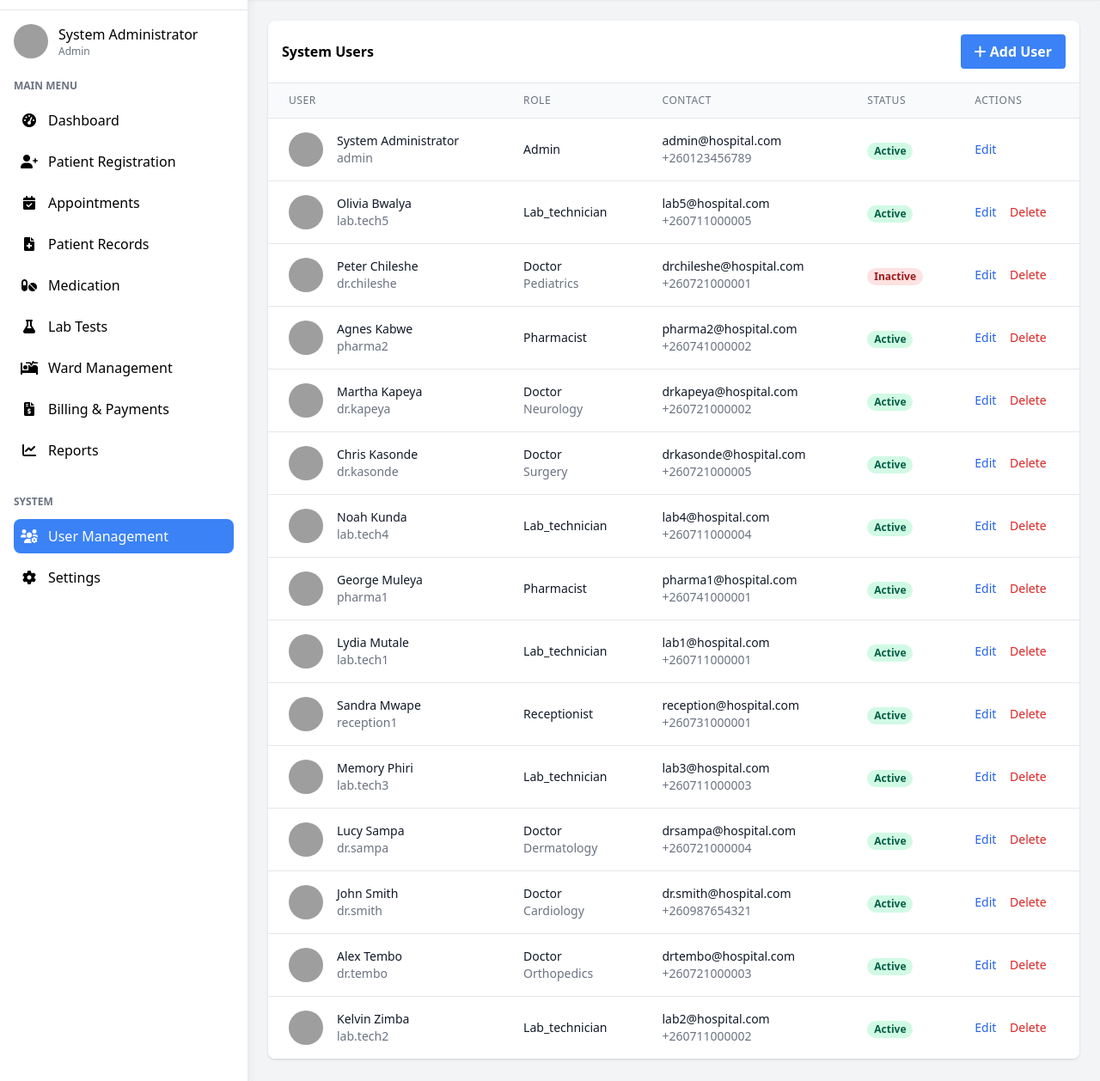
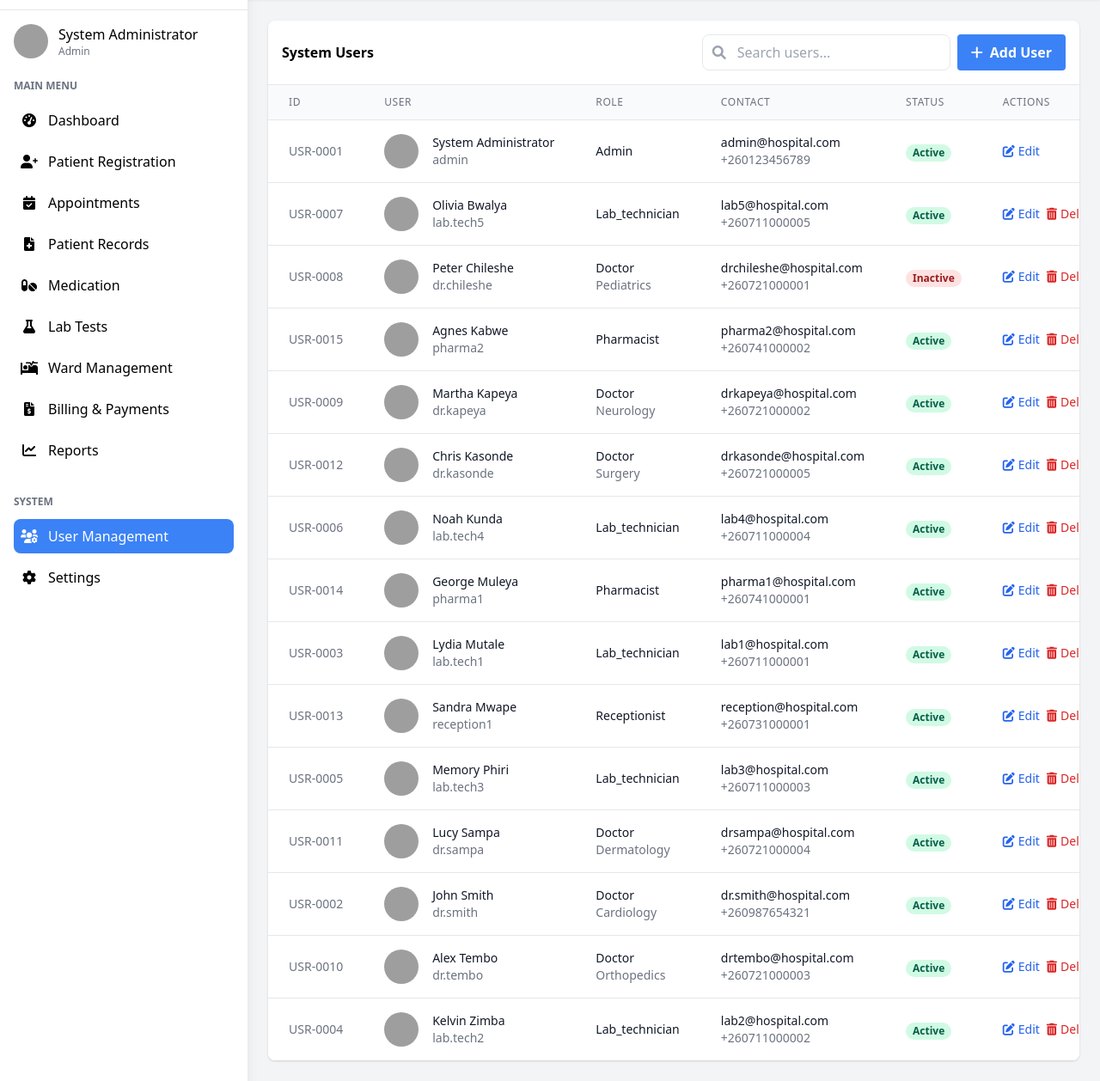
Before and after one commit to mwanda-dev/hospital_management_system, a PHP site: page /users.php in a window 1280 px wide. Shown: the part 64-1322 px from the top of the page at 86% size. Run offline with PHP 8.4, Linux system fonts and the light colour scheme; the visitor is signed in with stand-in values (Sample User, id 1); data comes from the database, SQL or seed files in the repository; grey boxes are pictures that could not be loaded.

Commit message:
Update users.php

```diff
--- a/users.php
+++ b/users.php
@@ -1,34 +1,29 @@
 <?php
 $page_title = "User Management";
 require_once 'includes/header.php';
-
 // Get system settings
 $settings_result = $conn->query("SELECT * FROM system_settings");
 $settings = [];
 while ($row = $settings_result->fetch_assoc()) {
     $settings[$row['setting_key']] = $row['setting_value'];
 }
-
 // Default settings if not set
 $default_settings = [
     'hospital_name' => 'MediCare Hospital',
     'date_format' => 'Y-m-d'
 ];
 $settings = array_merge($default_settings, $settings);
-
 // Format dates based on system settings
 function formatSystemDate($date) {
     global $settings;
     return date($settings['date_format'], strtotime($date));
 }
-
 // Check if user is admin
 if ($user['role'] != 'admin') {
     $_SESSION['error'] = "You don't have permission to access this page.";
     header("Location: index.php");
     exit();
 }
-
 // Handle form submissions
 if ($_SERVER['REQUEST_METHOD'] == 'POST') {
     if (isset($_POST['add_user'])) {
@@ -127,7 +122,6 @@ if ($_SERVER['REQUEST_METHOD'] == 'POST') {
         }
     }
 }
-
 // Handle delete action
 if (isset($_GET['delete'])) {
     // Prevent deleting yourself
@@ -149,7 +143,6 @@ if (isset($_GET['delete'])) {
         $error = "Error deleting user: " . $conn->error;
     }
 }
-
 // Display messages
 if (isset($_SESSION['message'])) {
     echo '<div class="bg-green-100 border border-green-400 text-green-700 px-4 py-3 rounded relative mb-4" role="alert">
@@ -157,24 +150,20 @@ if (isset($_SESSION['message'])) {
     </div>';
     unset($_SESSION['message']);
 }
-
 if (isset($_SESSION['error'])) {
     echo '<div class="bg-red-100 border border-red-400 text-red-700 px-4 py-3 rounded relative mb-4" role="alert">
         <span class="block sm:inline">' . $_SESSION['error'] . '</span>
     </div>';
     unset($_SESSION['error']);
 }
-
 if (isset($error)) {
     echo '<div class="bg-red-100 border border-red-400 text-red-700 px-4 py-3 rounded relative mb-4" role="alert">
         <span class="block sm:inline">' . $error . '</span>
     </div>';
 }
-
 // Check if we're adding or editing a user
 $editing = false;
 $user_data = null;
-
 if (isset($_GET['edit'])) {
     $editing = true;
     $user_id = intval($_GET['edit']);
@@ -193,7 +182,6 @@ if (isset($_GET['edit'])) {
     $editing = true;
 }
 ?>
-
 <?php if ($editing): ?>
 <!-- User Form -->
 <div class="bg-white rounded-lg shadow p-6 mb-6">
@@ -304,8 +292,16 @@ if (isset($_GET['edit'])) {
     <div class="p-4 border-b flex justify-between items-center">
         <h3 class="font-semibold">System Users</h3>
         <div class="flex space-x-2">
-            <a href="users.php?add" class="bg-blue-500 hover:bg-blue-600 text-white font-bold py-2 px-4 rounded focus:outline-none focus:shadow-outline">
-                <i class="fas fa-plus"></i> Add User
+            <!-- Search Box -->
+            <div class="relative">
+                <input type="text" id="userSearch" placeholder="Search users..."
+                    class="border rounded-lg pl-10 pr-4 py-2 focus:outline-none focus:ring-2 focus:ring-blue-500 focus:border-transparent">
+                <div class="absolute inset-y-0 left-0 pl-3 flex items-center pointer-events-none">
+                    <i class="fas fa-search text-gray-400"></i>
+                </div>
+            </div>
+            <a href="users.php?add" class="bg-blue-500 hover:bg-blue-600 text-white font-bold py-2 px-4 rounded flex items-center">
+                <i class="fas fa-plus mr-2"></i> Add User
             </a>
         </div>
     </div>
@@ -314,6 +310,7 @@ if (isset($_GET['edit'])) {
         <table class="min-w-full divide-y divide-gray-200">
             <thead class="bg-gray-50">
                 <tr>
+                    <th class="px-6 py-3 text-left text-xs font-medium text-gray-500 uppercase tracking-wider">ID</th>
                     <th class="px-6 py-3 text-left text-xs font-medium text-gray-500 uppercase tracking-wider">User</th>
                     <th class="px-6 py-3 text-left text-xs font-medium text-gray-500 uppercase tracking-wider">Role</th>
                     <th class="px-6 py-3 text-left text-xs font-medium text-gray-500 uppercase tracking-wider">Contact</th>
@@ -321,7 +318,7 @@ if (isset($_GET['edit'])) {
                     <th class="px-6 py-3 text-left text-xs font-medium text-gray-500 uppercase tracking-wider">Actions</th>
                 </tr>
             </thead>
-            <tbody class="bg-white divide-y divide-gray-200">
+            <tbody id="userTableBody" class="bg-white divide-y divide-gray-200">
                 <?php
                 $users = $conn->query("SELECT * FROM users ORDER BY last_name, first_name");
 
@@ -334,7 +331,8 @@ if (isset($_GET['edit'])) {
                         case 'on_leave': $status_class = 'bg-yellow-100 text-yellow-800'; break;
                     }
                 ?>
-                <tr class="hover:bg-gray-50">
+                <tr class="hover:bg-gray-50 user-row" data-search="<?php echo htmlspecialchars(strtolower($usr['first_name'] . ' ' . $usr['last_name'] . ' ' . $usr['username'] . ' ' . $usr['email'] . ' ' . $usr['role'] . ' ' . $usr['status'] . ' USR-' . str_pad($usr['user_id'], 4, '0', STR_PAD_LEFT))); ?>">
+                    <td class="px-6 py-4 whitespace-nowrap text-sm text-gray-500">USR-<?php echo str_pad($usr['user_id'], 4, '0', STR_PAD_LEFT); ?></td>
                     <td class="px-6 py-4 whitespace-nowrap">
                         <div class="flex items-center">
                             <div class="flex-shrink-0 h-10 w-10">
@@ -360,17 +358,58 @@ if (isset($_GET['edit'])) {
                         </span>
                     </td>
                     <td class="px-6 py-4 whitespace-nowrap text-sm font-medium">
-                        <a href="users.php?edit=<?php echo $usr['user_id']; ?>" class="text-blue-600 hover:text-blue-900 mr-3">Edit</a>
-                        <?php if ($usr['user_id'] != $_SESSION['user_id']): ?>
-                            <a href="users.php?delete=<?php echo $usr['user_id']; ?>" class="text-red-600 hover:text-red-900" onclick="return confirm('Are you sure you want to delete this user?');">Delete</a>
-                        <?php endif; ?>
+                        <div class="flex space-x-2">
+                            <a href="users.php?edit=<?php echo $usr['user_id']; ?>" class="text-blue-600 hover:text-blue-900 flex items-center" title="Edit">
+                                <i class="fas fa-edit mr-1"></i> Edit
+                            </a>
+                            <?php if ($usr['user_id'] != $_SESSION['user_id']): ?>
+                                <a href="users.php?delete=<?php echo $usr['user_id']; ?>" class="text-red-600 hover:text-red-900 flex items-center" title="Delete"
+                                   onclick="return confirm('Are you sure you want to delete this user?');">
+                                    <i class="fas fa-trash-alt mr-1"></i> Delete
+                                </a>
+                            <?php endif; ?>
+                        </div>
                     </td>
                 </tr>
                 <?php endwhile; ?>
             </tbody>
         </table>
+        <div id="noResults" class="hidden p-4 text-center text-gray-500">
+            <i class="fas fa-search fa-2x mb-2"></i>
+            <p>No users found matching your search criteria.</p>
+        </div>
     </div>
 </div>
+<!-- JavaScript for Live Search -->
+<script>
+document.addEventListener('DOMContentLoaded', function() {
+    const searchInput = document.getElementById('userSearch');
+    const userRows = document.querySelectorAll('.user-row');
+    const noResults = document.getElementById('noResults');
+
+    searchInput.addEventListener('input', function() {
+        const searchTerm = this.value.toLowerCase().trim();
+        let visibleCount = 0;
+
+        userRows.forEach(row => {
+            const searchData = row.getAttribute('data-search');
+
+            if (searchData.includes(searchTerm)) {
+                row.style.display = '';
+                visibleCount++;
+            } else {
+                row.style.display = 'none';
+            }
+        });
+
+        // Show no results message if no rows are visible
+        if (visibleCount === 0 && searchTerm !== '') {
+            noResults.classList.remove('hidden');
+        } else {
+            noResults.classList.add('hidden');
+        }
+    });
+});
+</script>
 <?php endif; ?>
-
 <?php require_once 'includes/footer.php'; ?>
```
